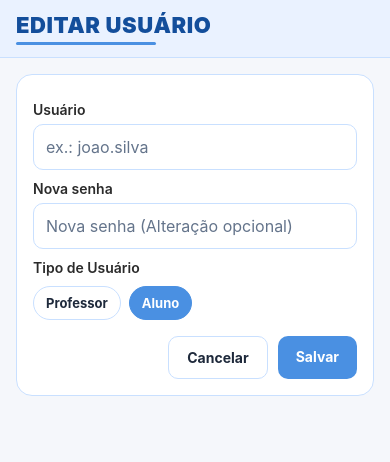
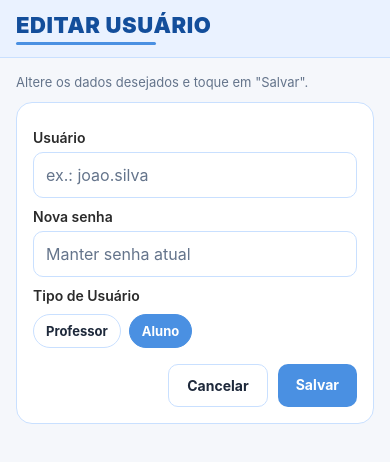
Before and after one commit to cascaessama/MobileConectaEdu, a React Native app: screen /EditarUsuario in a window 390 px wide. Shown: the top 462 px of the page. Built offline with nearby package versions, Linux system fonts and the light colour scheme.

Commit message:
Config inicial

```diff
--- a/telas/CadastrarUsuario.tsx
+++ b/telas/CadastrarUsuario.tsx
@@ -132,7 +132,7 @@ export default function CadastrarUsuario() {
 
       <View style={styles.content}>
         <Text style={styles.hint}>
-          Preencha os dados abaixo para criar um novo usuário.
+          Preencha os campos abaixo e toque em “Salvar”.
         </Text>
 
         <View style={styles.formGroup}>
--- a/telas/EditarPost.tsx
+++ b/telas/EditarPost.tsx
@@ -113,7 +113,7 @@ export default function Editar() {
       <ScrollView contentContainerStyle={styles.container} keyboardShouldPersistTaps="handled">
         <View style={styles.card}>
           <Text style={styles.subtitle}>
-            Atualize os campos e toque em “Salvar”.
+            Altere os dados desejados e toque em "Salvar".
           </Text>
 
           <Text style={styles.label}>Título</Text>
@@ -128,7 +128,7 @@ export default function Editar() {
           <Text style={styles.label}>Autor</Text>
           <TextInput
             style={styles.input}
-            placeholder="Nome do autor (opcional)"
+            placeholder="Nome do autor"
             placeholderTextColor={PALETTE.inkMuted}
             value={autor}
             onChangeText={setAutor}
--- a/telas/EditarUsuario.tsx
+++ b/telas/EditarUsuario.tsx
@@ -60,7 +60,7 @@ export default function EditarUsuario() {
   );
   const [submitting, setSubmitting] = useState(false);
   const [error, setError] = useState<string | null>(null);
-  const [password, setPassword] = useState(""); // nova senha opcional
+  const [password, setPassword] = useState("");
 
   async function handleSave() {
     setError(null);
@@ -131,6 +131,7 @@ export default function EditarUsuario() {
       </View>
 
       <View style={styles.container}>
+        <Text style={styles.hint}>Altere os dados desejados e toque em "Salvar".</Text>
         <View style={styles.card}>
 
           <Text style={styles.label}>Usuário</Text>
@@ -147,7 +148,7 @@ export default function EditarUsuario() {
           <Text style={styles.label}>Nova senha</Text>
           <TextInput
             style={styles.input}
-            placeholder="Nova senha (Alteração opcional)"
+            placeholder="Manter senha atual"
             placeholderTextColor={PALETTE.inkMuted}
             value={password}
             onChangeText={setPassword}
@@ -246,6 +247,11 @@ const styles = StyleSheet.create({
   container: {
     padding: 16,
   },
+  hint: {
+    fontSize: 13,
+    color: PALETTE.inkMuted,
+    marginBottom: 12,
+  },
   card: {
     backgroundColor: PALETTE.card,
     borderRadius: 16,
```
